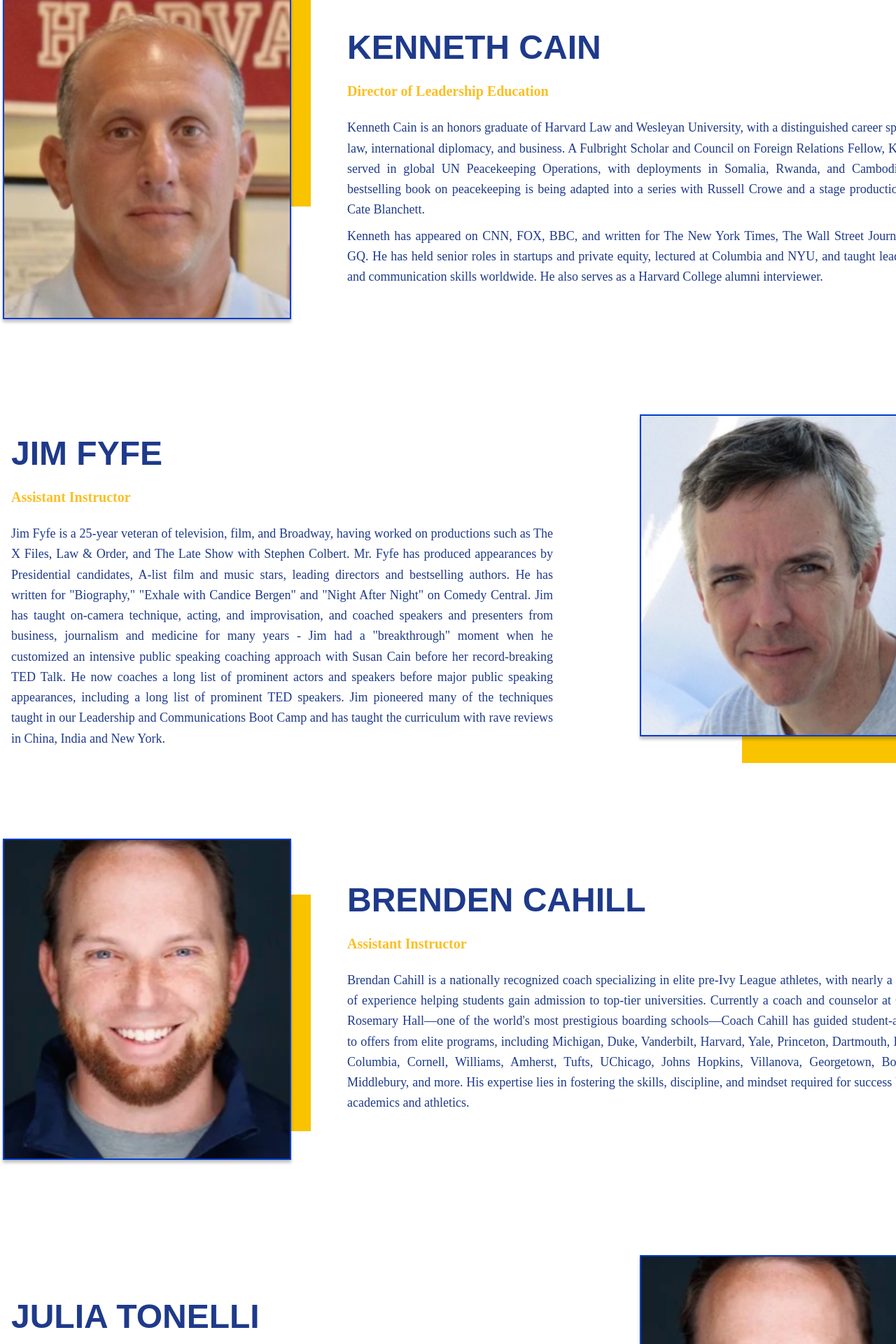
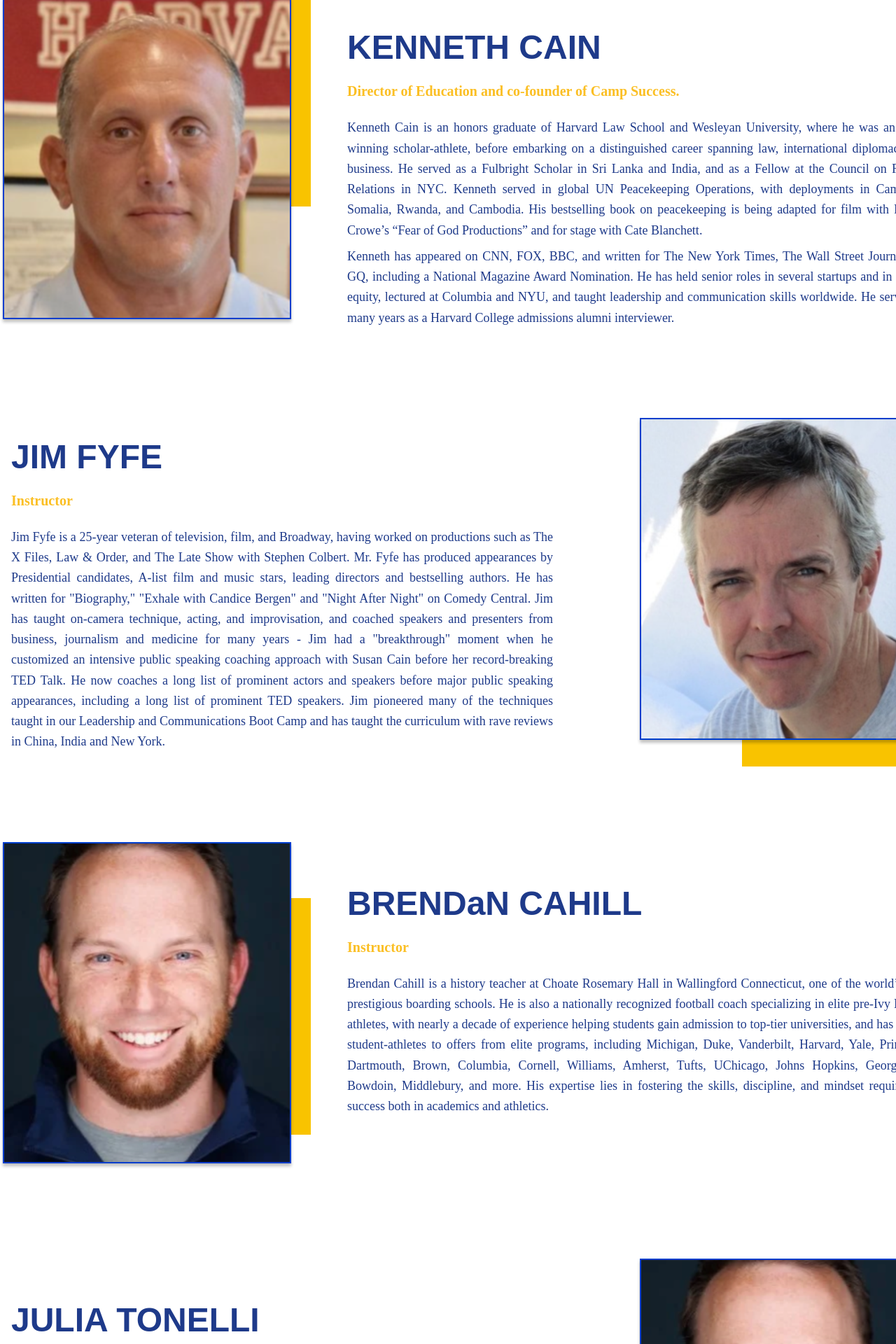
Before and after one commit to campsuccess/campsuccess, a React (Create React App) app: page /meet-academic-team in a window 1280 px wide. Shown: the part 2959-4879 px from the top of the page at 70% size. Built offline with nearby package versions, Linux system fonts and the light colour scheme.

Commit message:
Update MeetAcademicTeam.js

```diff
--- a/src/pages/MeetAcademicTeam.js
+++ b/src/pages/MeetAcademicTeam.js
@@ -126,7 +126,7 @@ const MeetAcademicTeam = () => {
                 </p>
                 <div className="space-y-2 text-lg text-camp-blue leading-relaxed" style={{fontFamily: "'Adobe Clean Serif', serif", textAlign: 'justify'}}>
                   <p>
-                    Tom is an Honors graduate of Harvard College and received an MBA from the Yale School of Management. He brings a diverse set of work experiences, spanning efforts on behalf of the homeless and low-income communities in the Tenderloin neighborhood of San Francisco, to a two decade career as an equity derivatives trader on Wall Street. Tom has long served as a Harvard College alumni interviewer. He is currently working on his first novel.
+                    Tom is an Honors graduate of Harvard College and received an MBA from the Yale School of Management. He brings a diverse set of work experiences, spanning efforts on behalf of the homeless and low-income communities in the Tenderloin neighborhood of San Francisco, to a two decade career as an equity derivatives trader on Wall Street. Tom has long served as a Harvard College alumni interviewer.
                   </p>
                 </div>
               </div>
@@ -163,14 +163,14 @@ const MeetAcademicTeam = () => {
                   KENNETH CAIN
                 </h2>
                 <p className="text-xl font-bold text-camp-yellow" style={{fontFamily: "'Adobe Clean Serif', serif"}}>
-                  Director of Leadership Education
+                  Director of Education and co-founder of Camp Success.
                 </p>
                 <div className="space-y-2 text-lg text-camp-blue leading-relaxed" style={{fontFamily: "'Adobe Clean Serif', serif", textAlign: 'justify'}}>
                   <p>
-                    Kenneth Cain is an honors graduate of Harvard Law and Wesleyan University, with a distinguished career spanning law, international diplomacy, and business. A Fulbright Scholar and Council on Foreign Relations Fellow, Kenneth served in global UN Peacekeeping Operations, with deployments in Somalia, Rwanda, and Cambodia. His bestselling book on peacekeeping is being adapted into a series with Russell Crowe and a stage production with Cate Blanchett.
+                    Kenneth Cain is an honors graduate of Harvard Law School and Wesleyan University, where he was an award winning scholar-athlete, before embarking on a distinguished career spanning law, international diplomacy, and business. He served as a Fulbright Scholar in Sri Lanka and India, and as a Fellow at the Council on Foreign Relations in NYC. Kenneth served in global UN Peacekeeping Operations, with deployments in Cambodia, Somalia, Rwanda, and Cambodia. His bestselling book on peacekeeping is being adapted for film with Russell Crowe’s “Fear of God Productions” and for stage with Cate Blanchett.
                   </p>
                   <p>
-                    Kenneth has appeared on CNN, FOX, BBC, and written for The New York Times, The Wall Street Journal, and GQ. He has held senior roles in startups and private equity, lectured at Columbia and NYU, and taught leadership and communication skills worldwide. He also serves as a Harvard College alumni interviewer.
+                    Kenneth has appeared on CNN, FOX, BBC, and written for The New York Times, The Wall Street Journal, and GQ, including a National Magazine Award Nomination. He has held senior roles in several startups and in private equity, lectured at Columbia and NYU, and taught leadership and communication skills worldwide. He served for many years as a Harvard  College admissions alumni interviewer.
                   </p>
                 </div>
               </div>
@@ -183,7 +183,7 @@ const MeetAcademicTeam = () => {
                   JIM FYFE
                 </h2>
                 <p className="text-xl font-bold text-camp-yellow" style={{fontFamily: "'Adobe Clean Serif', serif"}}>
-                  Assistant Instructor
+                  Instructor
                 </p>
                 <div className="space-y-2 text-lg text-camp-blue leading-relaxed" style={{fontFamily: "'Adobe Clean Serif', serif", textAlign: 'justify'}}>
                   <p>
@@ -205,7 +205,7 @@ const MeetAcademicTeam = () => {
               </div>
             </div>
 
-            {/* Brenden Cahill */}
+            {/* Brendan Cahill */}
             <div className="grid md:grid-cols-2 gap-0 items-start">
               <div className="relative">
                 <img
@@ -215,20 +215,20 @@ const MeetAcademicTeam = () => {
                 />
                 <img
                   src="/bcdtofu.svg"
-                  alt="Brenden Cahill"
+                  alt="Branden Cahill"
                   className="w-full max-w-[420px] object-contain relative z-10"
                 />
               </div>
               <div className="space-y-6 -ml-36 mr-[-50px] mt-16">
                 <h2 className="text-5xl font-bold text-camp-blue" style={{fontFamily: "'PP Neue Montreal', sans-serif"}}>
-                  BRENDEN CAHILL
+                  BRENDaN CAHILL
                 </h2>
                 <p className="text-xl font-bold text-camp-yellow" style={{fontFamily: "'Adobe Clean Serif', serif"}}>
-                  Assistant Instructor
+                  Instructor
                 </p>
                 <div className="space-y-2 text-lg text-camp-blue leading-relaxed" style={{fontFamily: "'Adobe Clean Serif', serif", textAlign: 'justify'}}>
                   <p>
-                    Brendan Cahill is a nationally recognized coach specializing in elite pre-Ivy League athletes, with nearly a decade of experience helping students gain admission to top-tier universities. Currently a coach and counselor at Choate Rosemary Hall—one of the world's most prestigious boarding schools—Coach Cahill has guided student-athletes to offers from elite programs, including Michigan, Duke, Vanderbilt, Harvard, Yale, Princeton, Dartmouth, Brown, Columbia, Cornell, Williams, Amherst, Tufts, UChicago, Johns Hopkins, Villanova, Georgetown, Bowdoin, Middlebury, and more. His expertise lies in fostering the skills, discipline, and mindset required for success both in academics and athletics.
+                    Brendan Cahill is a history teacher at Choate Rosemary Hall in Wallingford Connecticut, one of the world’s most prestigious boarding schools. He is also a nationally recognized football coach specializing in elite pre-Ivy League athletes, with nearly a decade of experience helping students gain admission to top-tier universities, and has guided student-athletes to offers from elite programs, including Michigan, Duke, Vanderbilt, Harvard, Yale, Princeton, Dartmouth, Brown, Columbia, Cornell, Williams, Amherst, Tufts, UChicago, Johns Hopkins, Georgetown, Bowdoin, Middlebury, and more. His expertise lies in fostering the skills, discipline, and mindset required for success both in academics and athletics.
                   </p>
                 </div>
               </div>
@@ -241,7 +241,7 @@ const MeetAcademicTeam = () => {
                   JULIA TONELLI
                 </h2>
                 <p className="text-xl font-bold text-camp-yellow" style={{fontFamily: "'Adobe Clean Serif', serif"}}>
-                  Assistant Instructor
+                  Instructor
                 </p>
                 <div className="space-y-2 text-lg text-camp-blue leading-relaxed" style={{fontFamily: "'Adobe Clean Serif', serif", textAlign: 'justify'}}>
                   <p>
```
